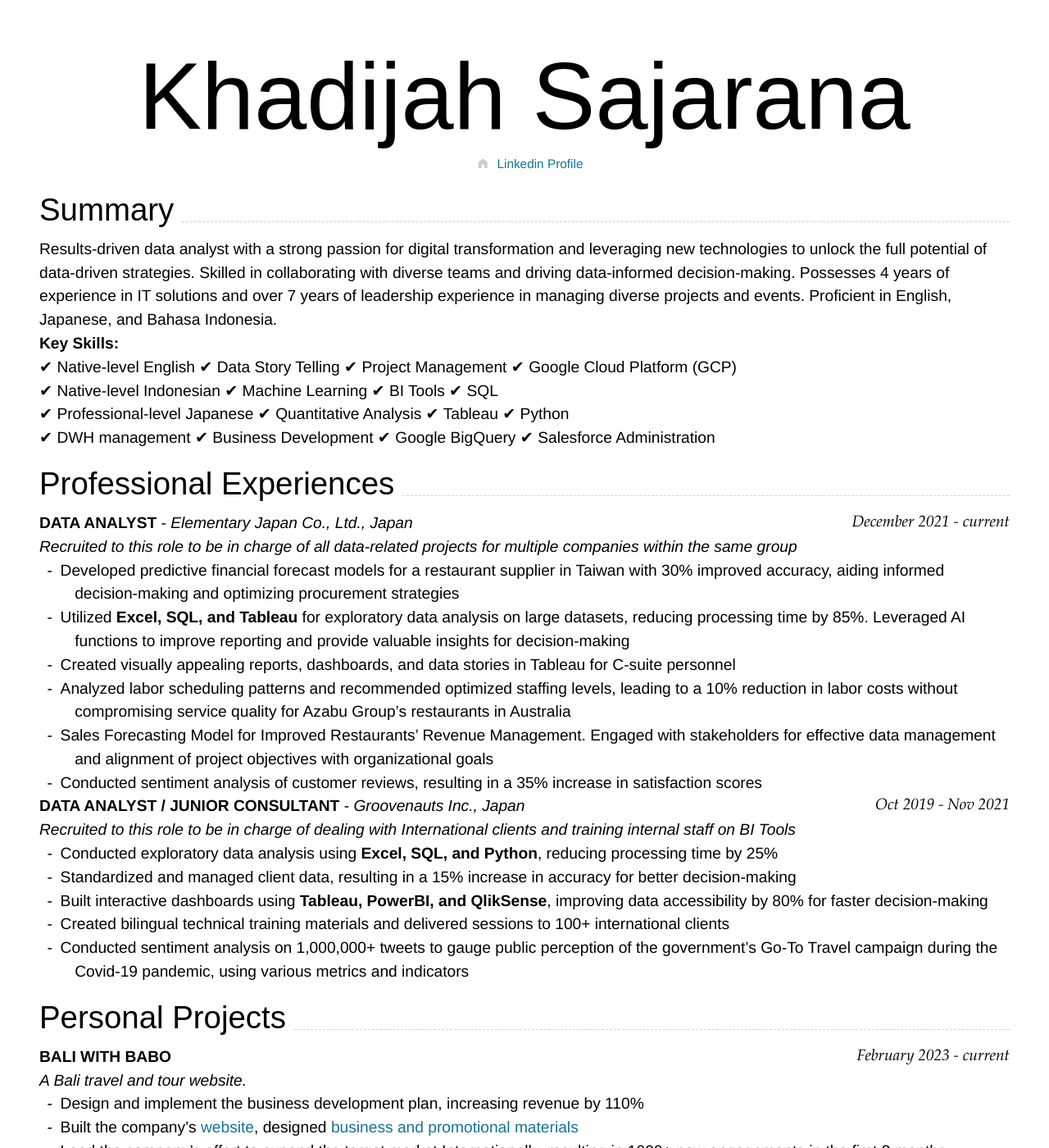
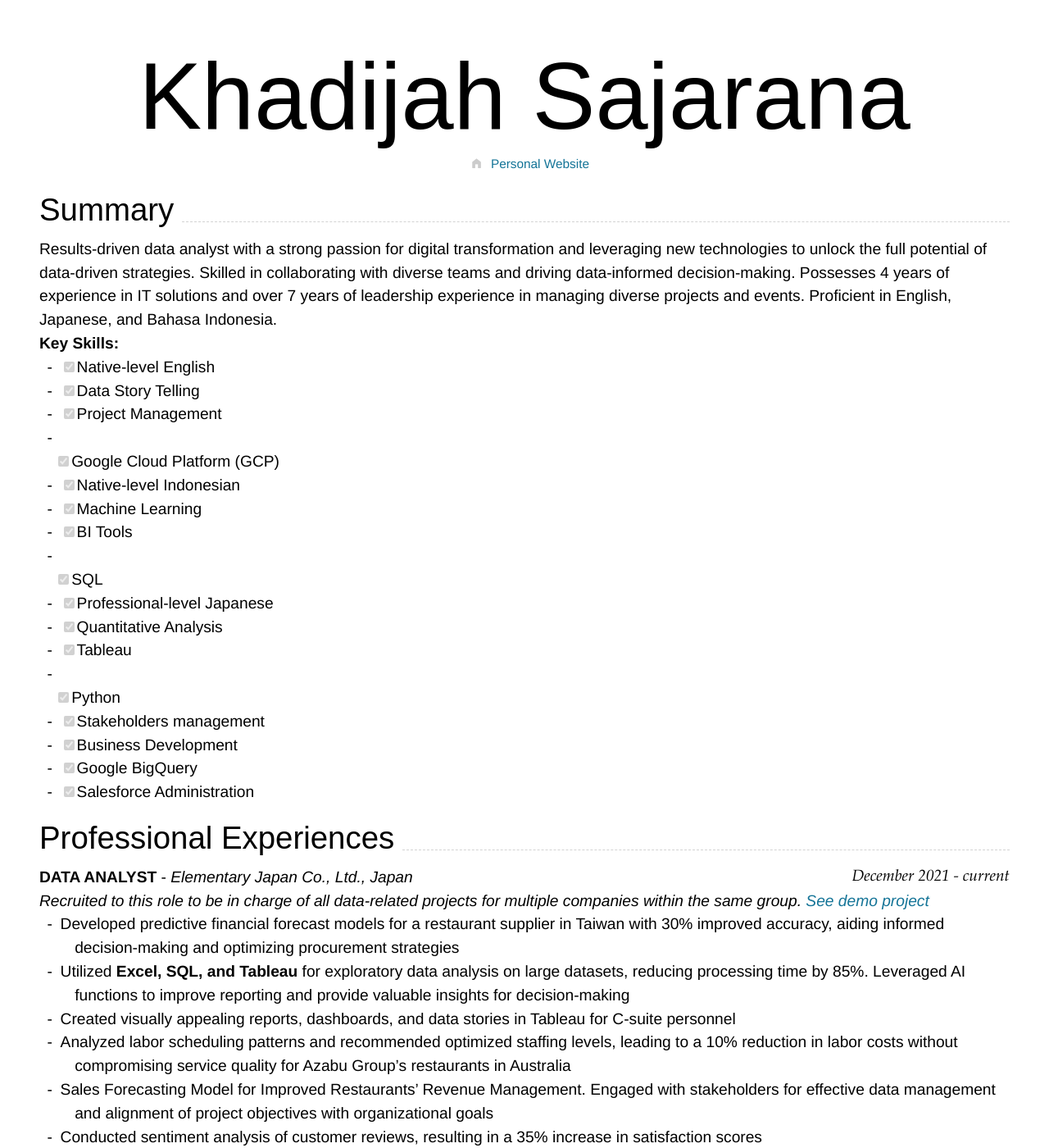
Before and after one commit to ksajarana/KhadijahSajarana_Resume, a Jekyll site: the page built from index.md, in a window 1280 px wide and 1400 px high. Shown: the whole window at 82% size. Built offline with Jekyll 4.4.1, drawn with Linux system fonts in a browser that asks for light colours; nearby versions of some CDN libraries; some of the changed text lies outside the part shown.

Commit message:
Added links

```diff
--- a/index.md
+++ b/index.md
@@ -2,8 +2,8 @@
 layout: cv
 title: Khadijah Sajarana
 homepage:
-  url: https://www.linkedin.com/in/khadijahsajarana/
-  text: Linkedin Profile
+  url: http://khadijahsajarana.devi.page
+  text: Personal Website
 
 ---
 
@@ -17,31 +17,31 @@ Results-driven data analyst with a strong passion for digital transformation and
 
 **Key Skills:**
 
-✔ Native-level English
-✔ Data Story Telling
-✔ Project Management
-✔ Google Cloud Platform (GCP)
+- [x] Native-level English
+- [x] Data Story Telling
+- [x] Project Management
+- [x] Google Cloud Platform (GCP)
 
-✔ Native-level Indonesian
-✔ Machine Learning
-✔ BI Tools
-✔ SQL
+- [x] Native-level Indonesian
+- [x] Machine Learning
+- [x] BI Tools
+- [x] SQL
 
-✔ Professional-level Japanese
-✔ Quantitative Analysis
-✔ Tableau
-✔ Python
+- [x] Professional-level Japanese
+- [x] Quantitative Analysis
+- [x] Tableau
+- [x] Python
 
-✔ DWH management
-✔ Business Development
-✔ Google BigQuery
-✔ Salesforce Administration
+- [x] Stakeholders management
+- [x] Business Development
+- [x] Google BigQuery
+- [x] Salesforce Administration
 
 ## Professional Experiences
 
 **DATA ANALYST** - *Elementary Japan Co., Ltd., Japan* `December 2021 - current`
 
-*Recruited to this role to be in charge of all data-related projects for multiple companies within the same group*
+*Recruited to this role to be in charge of all data-related projects for multiple companies within the same group.* [*See demo project*](https://public.tableau.com/views/SalesandMarginDashboard-Demo/Home?:language=en-US&publish=yes&:display_count=n&:origin=viz_share_link)
 
 - Developed predictive financial forecast models for a restaurant supplier in Taiwan with 30% improved accuracy, aiding informed decision-making and optimizing procurement strategies
 - Utilized **Excel, SQL, and Tableau** for exploratory data analysis on large datasets, reducing processing time by 85%. Leveraged AI functions to improve reporting and provide valuable insights for decision-making
@@ -78,6 +78,6 @@ Results-driven data analyst with a strong passion for digital transformation and
 
 **Key Achievements:**
 
-- CEO of Global Business Leaders
-- Director of GBCC APU
-- Lead student researcher at Fundokin Shoyu Co., Ltd.
+- CEO of Global Business Leaders, the longest-running future global business leaders community in Japan.
+- Director of Global Business Case Challenge APU, the first international business case challenge in Japan.
+- Lead student researcher at Fundokin Shoyu Co., Ltd., developed and launched a Honey Halal Soy Sauce in Japan. [*Learn more*](https://www.youtube.com/watch?v=i5KO-UH9EKY&themeRefresh=1)
```
Also changed, not shown: other parts of index.md (+1 -1 lines).
